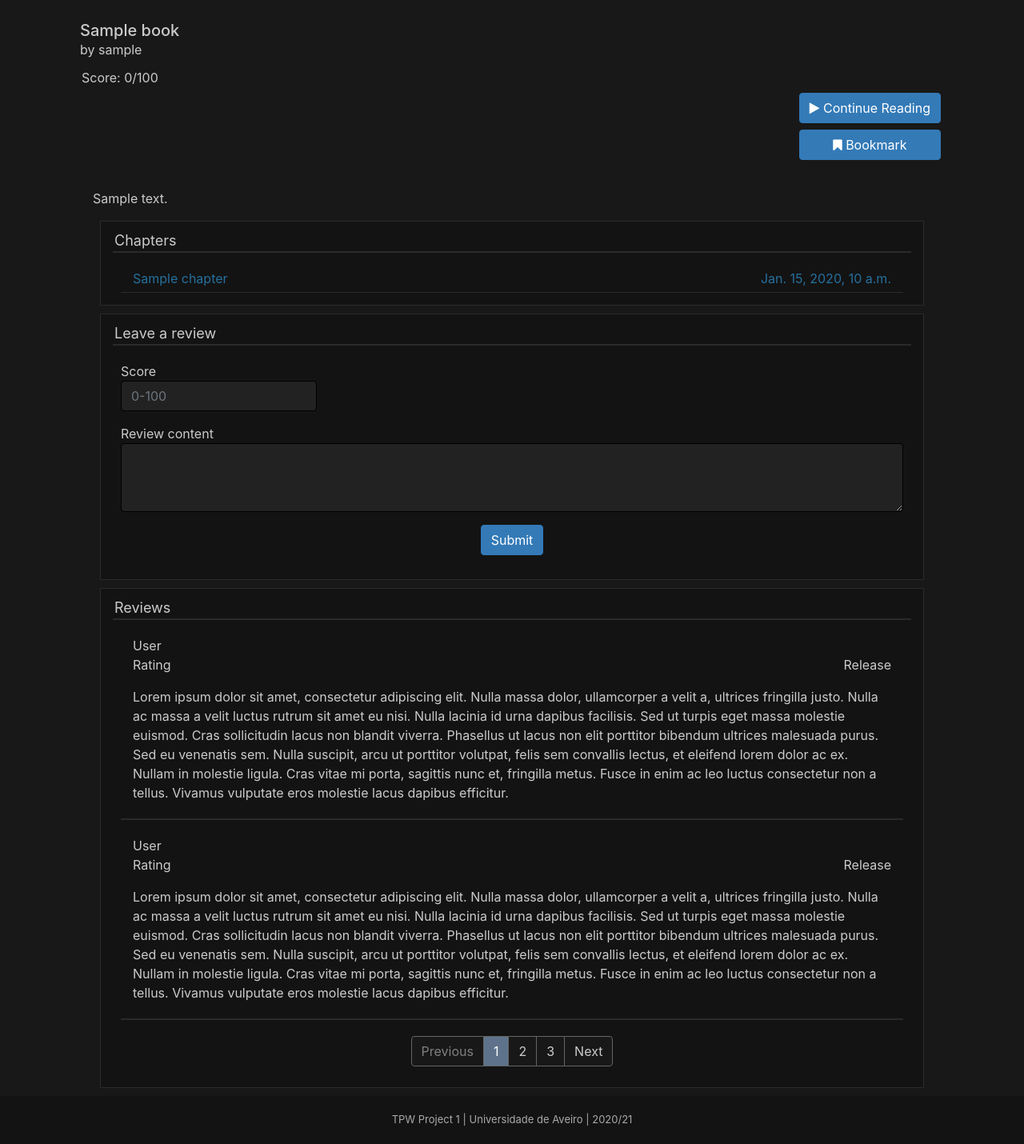
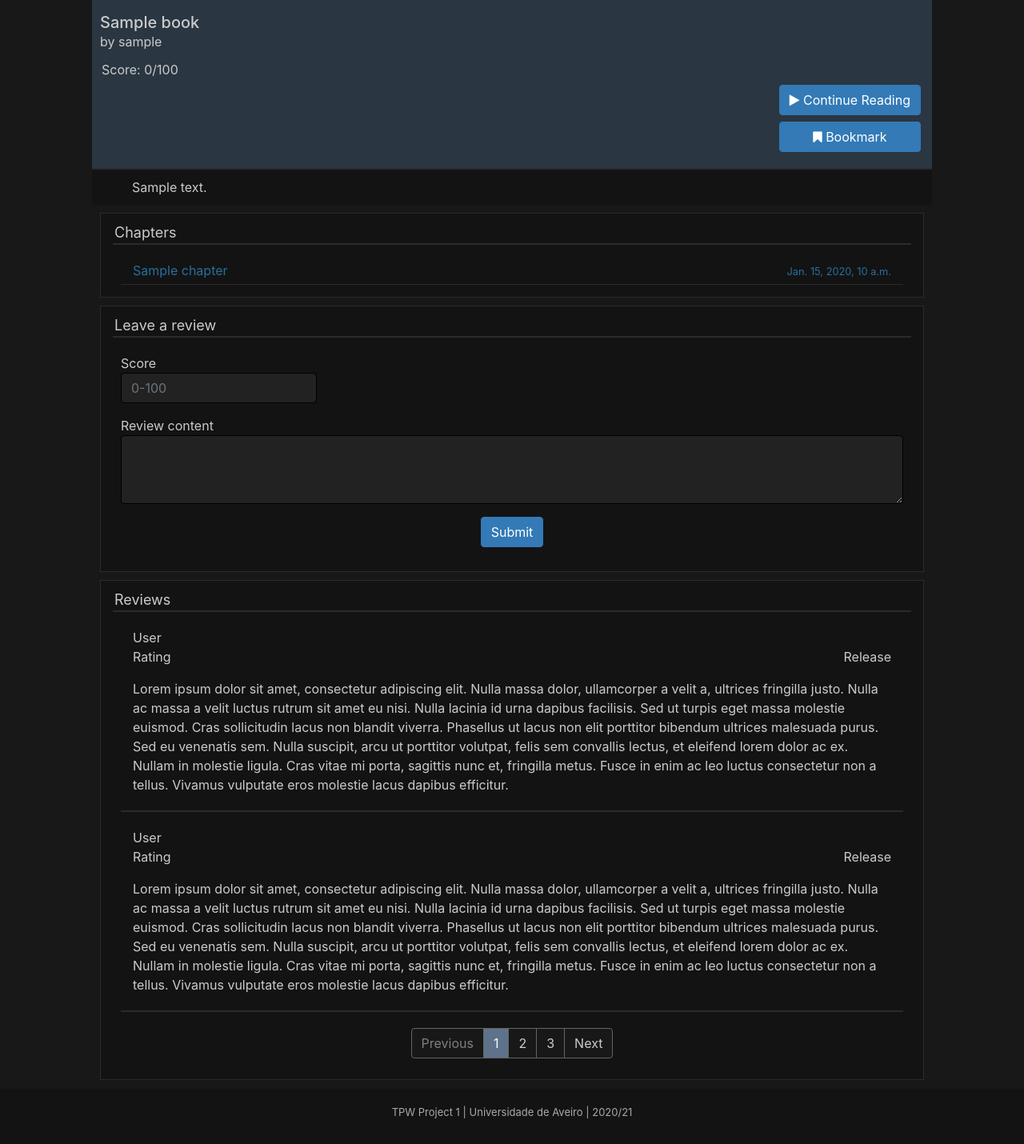
Before and after one commit to Dioben/TPW01, a Django app: page /book/1/ in a window 1280 px wide. Shown: the part 64-1494 px from the top of the page at 80% size. After the commit the page ends 1462 px from the top, so only its background shows below. Run offline with Django 3.2, Linux system fonts and the light colour scheme; tables that the repository leaves empty hold one stand-in row (values such as "Sample post"); some libraries are stand-ins or nearby versions.

Commit message:
Book header look change

```diff
--- a/app/static/css/css.css
+++ b/app/static/css/css.css
@@ -1,3 +1,8 @@
+html, body {
+    max-width: 100%;
+    overflow-x: hidden;
+}
+
 body {
     color: #CBCBCB;
     display: flex;
@@ -294,6 +299,30 @@ a {
    display: -webkit-box;
    -webkit-line-clamp: 2;
    -webkit-box-orient: vertical;
+}
+
+.book-header > .d-flex {
+    background-color: #2A3642;
+    padding: 0 10px 0 10px;
+    margin-top: -10px;
+    /*border-left: 100vw solid #2A3642;*/
+    /*border-right: 100vw solid #2A3642;*/
+    /*margin: -10px -100vw 0 -100vw;*/
+}
+
+.book-header-separator {
+    height: 2px;
+    background-color: #2b2b2b;
+    /*margin-left: -100vw;*/
+    /*margin-right: -100vw;*/
+}
+
+.book-header > .description {
+    background-color: #131313;
+    padding: 10px 50px 10px 50px;
+    /*border-left: 100vw solid #131313;*/
+    /*border-right: 100vw solid #131313;*/
+    /*margin: 0 -100vw 0 -100vw;*/
 }
 
 
--- a/app/templates/book.html
+++ b/app/templates/book.html
@@ -4,7 +4,8 @@
 
 {% block content %}
 <div class="col">
-    <div class="d-flex mb-2">
+    <div class="book-header col">
+        <div class="d-flex">
             {% comment %}<img class="align-self-center mr-3 book-big-img">{% endcomment %}
             <div class="media-body mt-3 mb-3 d-flex flex-column flex-grow-1">
                 <h5 class="mt-0 mb-0">{{ book.title }}</h5>
@@ -38,8 +39,10 @@
                 </div>
             </div>
         </div>
-    <div class="description m-3">
+        <div class="book-header-separator"></div>
+        <div class="description">
             {{ book.description }}
+        </div>
     </div>
     <div class="col-xl-12 offset-xl-0">
         <div class="container-custom">
@@ -56,7 +59,7 @@
                         <div class="flex-grow-1">
                             <div class="col d-flex justify-content-between">
                                 <a href="/chapter/{{ book.id }}/{{ chapter.number }}">{{ chapter.title }}</a>
-                                <a href="/chapter/{{ book.id }}/{{ chapter.number }}">{{ chapter.release }}</a>
+                                <a href="/chapter/{{ book.id }}/{{ chapter.number }}"><small>{{ chapter.release }}</small></a>
                             </div>
                             <div class="separator-thin"></div>
                         </div>
```
Lines whose indentation alone changed are shown as unchanged.
